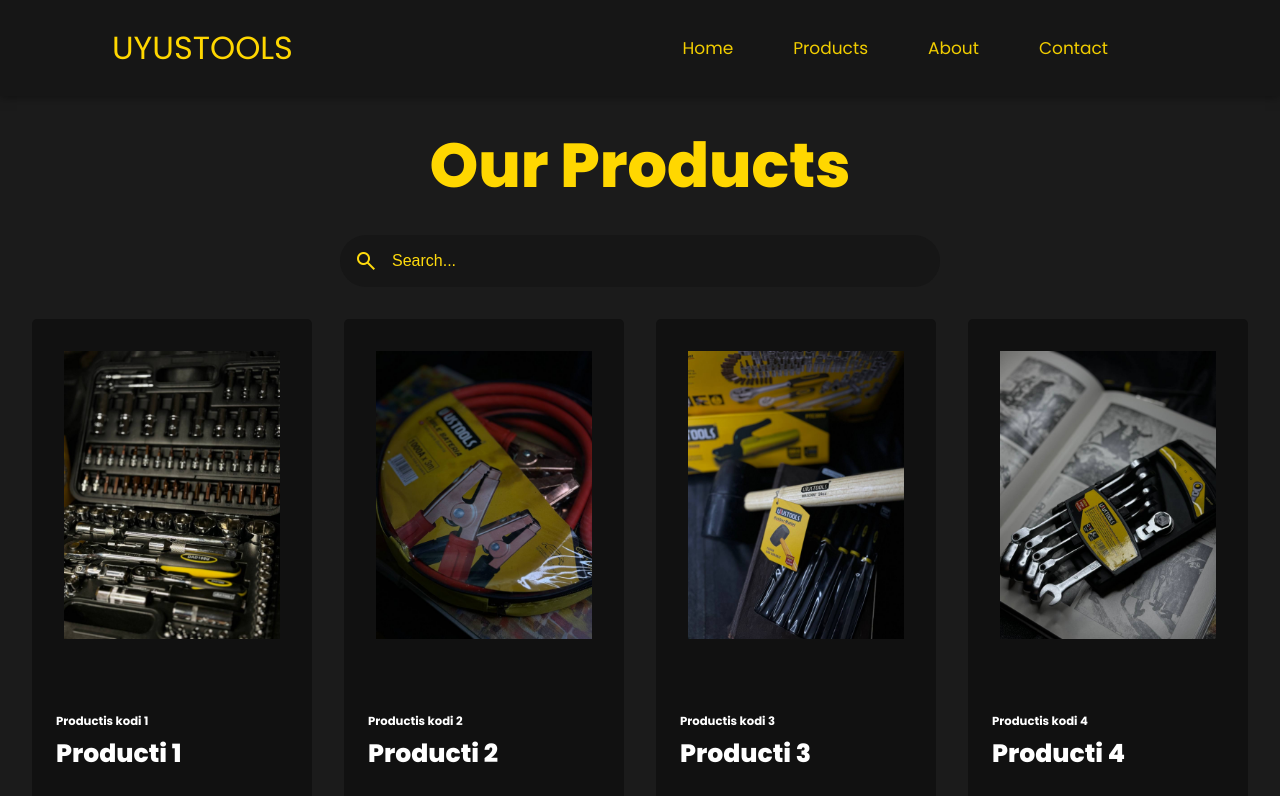
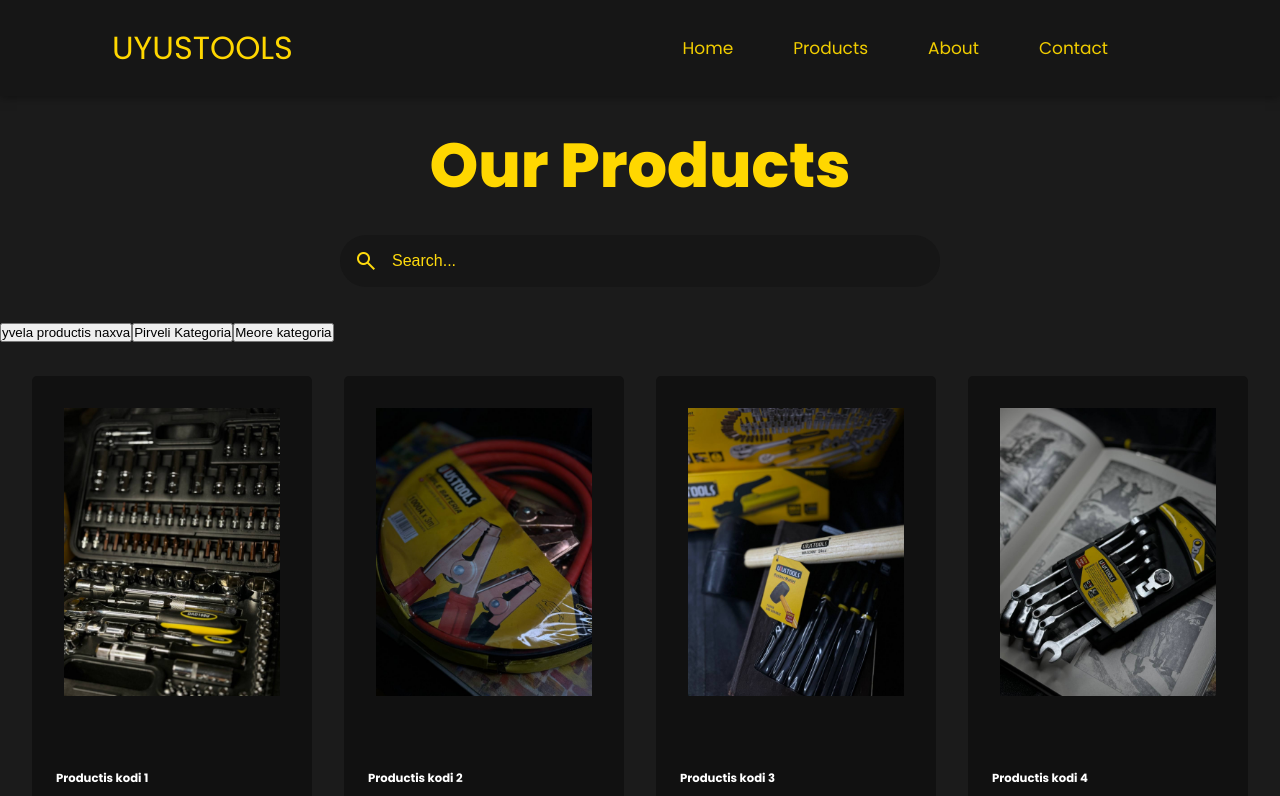
Before and after one commit to DachiBR/UyusTools-React, a React (Create React App) app: page /products in a window 1280 px wide. Shown: the top 796 px of the page. Built offline with nearby package versions, Linux system fonts and the light colour scheme.

Commit message:
Update Cards.jsx

```diff
--- a/src/container/productadditions/product-cards/Cards.jsx
+++ b/src/container/productadditions/product-cards/Cards.jsx
@@ -1,82 +1,34 @@
-/*import React from 'react'
-import './cards.css';
-import Article from '../article/Article';
-import { product01, product02, product03, product04 } from './import';
-const Cards = () => {
-  return (
-
-
-    <div className="gpt3__blog-container_groupB">
-        <Article imgUrl={product01} date="Apr 8, 2024" text="Product Name 1" />
-        <Article imgUrl={product02} date="Apr 8, 2024" text="Product Name 2" />
-        <Article imgUrl={product03} date="Apr 8, 2024" text="Product Name 3" />
-        <Article imgUrl={product04} date="Apr 8, 2024" text="Product Name 4" />
-
-        <Article imgUrl={product04} date="Apr 8, 2024" text="Product Name 4" />
-        <Article imgUrl={product04} date="Apr 8, 2024" text="Product Name 4" />
-        <Article imgUrl={product04} date="Apr 8, 2024" text="Product Name 4" />
-        <Article imgUrl={product04} date="Apr 8, 2024" text="Product Name 4" />
-
-        <Article imgUrl={product04} date="Apr 8, 2024" text="Product Name 4" />
-        <Article imgUrl={product04} date="Apr 8, 2024" text="Product Name 4" />
-        <Article imgUrl={product04} date="Apr 8, 2024" text="Product Name 4" />
-        <Article imgUrl={product04} date="Apr 8, 2024" text="Product Name 4" />
-
-        <Article imgUrl={product04} date="Apr 8, 2024" text="Product Name 4" />
-        <Article imgUrl={product04} date="Apr 8, 2024" text="Product Name 4" />
-        <Article imgUrl={product04} date="Apr 8, 2024" text="Product Name 4" />
-        <Article imgUrl={product04} date="Apr 8, 2024" text="Product Name 4" />
-
-        <Article imgUrl={product04} date="Apr 8, 2024" text="Product Name 4" />
-        <Article imgUrl={product04} date="Apr 8, 2024" text="Product Name 4" />
-
-
-    </div>
-  )
-}
-
-export default Cards
-*/
-
-        /*<Article imgUrl={product01} date="Apr 8, 2024" text="Product Name 5" />
-        <Article imgUrl={product02} date="Apr 8, 2024" text="Product Name 6" />
-        <Article imgUrl={product03} date="Apr 8, 2024" text="Product Name 7" />
-        <Article imgUrl={product04} date="Apr 8, 2024" text="Product Name 8" />
-
-        <Article imgUrl={product01} date="Apr 8, 2024" text="Product Name 9" />
-        <Article imgUrl={product02} date="Apr 8, 2024" text="Product Name 10" />
-        <Article imgUrl={product03} date="Apr 8, 2024" text="Product Name 11" />
-        <Article imgUrl={product04} date="Apr 8, 2024" text="Product Name 12" />
-
-        <Article imgUrl={product01} date="Apr 8, 2024" text="Product Name 13" />
-        <Article imgUrl={product02} date="Apr 8, 2024" text="Product Name 14" />
-        <Article imgUrl={product03} date="Apr 8, 2024" text="Product Name 14" />
-        <Article imgUrl={product04} date="Apr 8, 2024" text="Product Name 15" />*/
 
 import React, { useState } from 'react';
 import './cards.css';
 import Article from '../article/Article';
 import { product01, product02, product03, product04 } from './import';
-import './cards.css'
+import './cards.css';
 
 const Cards = () => {
   const [searchQuery, setSearchQuery] = useState('');
+  const [selectedCategory, setSelectedCategory] = useState('all'); // Initialize with 'all'
 
   const articles = [
-    { imgUrl: product01, date: "Productis kodi 1", text: "Producti 1" },
-    { imgUrl: product02, date: "Productis kodi 2", text: "Producti 2" },
-    { imgUrl: product03, date: "Productis kodi 3", text: "Producti 3" },
-    { imgUrl: product04, date: "Productis kodi 4", text: "Producti 4" }
+    { imgUrl: product01, date: "Productis kodi 1", text: "Producti 1", category: "category1" },
+    { imgUrl: product02, date: "Productis kodi 2", text: "Producti 2", category: "category1" },
+    { imgUrl: product03, date: "Productis kodi 3", text: "Producti 3", category: "category2" },
+    { imgUrl: product04, date: "Productis kodi 4", text: "Producti 4", category: "category2" }
   ];
 
   const filteredArticles = articles.filter(article =>
+    (selectedCategory === 'all' || article.category === selectedCategory) &&
     article.text.toLowerCase().includes(searchQuery.toLowerCase())
   );
+
+  const handleCategoryChange = (category) => {
+    setSelectedCategory(category);
+  };
 
   return (
     <div className="container">
       <div className="search">
-  <span class="search-icon material-symbols-outlined">search</span>
+        <span className="search-icon material-symbols-outlined">search</span>
         <input
           className="search-input"
           type="search"
@@ -84,6 +36,13 @@ const Cards = () => {
           value={searchQuery}
           onChange={e => setSearchQuery(e.target.value)}
         />
+      </div>
+
+      <div className="categories">
+        <button className={selectedCategory === 'all' ? 'active' : ''} onClick={() => handleCategoryChange('all')}>yvela productis naxva</button>
+        <button className={selectedCategory === 'category1' ? 'active' : ''} onClick={() => handleCategoryChange('category1')}>Pirveli Kategoria</button>
+        <button className={selectedCategory === 'category2' ? 'active' : ''} onClick={() => handleCategoryChange('category2')}>Meore kategoria</button>
+        {/* Add more buttons for other categories as needed */}
       </div>
 
         <div className="gpt3__blog-container_groupB">
```
Lines whose indentation alone changed are shown as unchanged.
